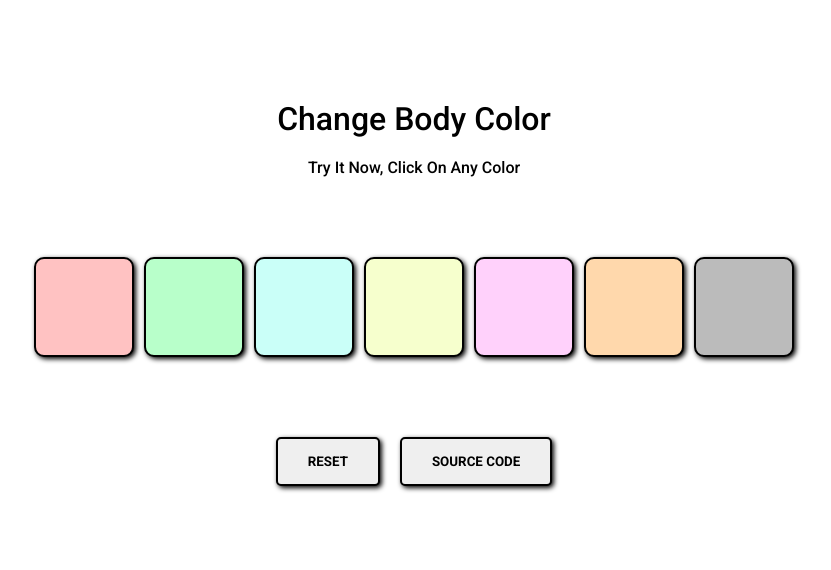
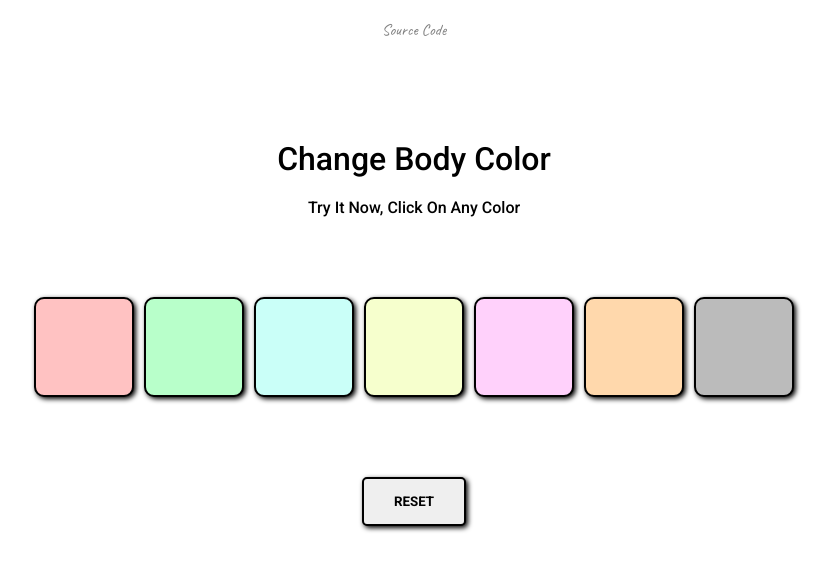
Before and after one commit to utkarshakya/change-body-color, a plain HTML site: page index.html in a window 1280 px wide. Shown: the whole page, without its empty margins (226-1057 px from the left). Drawn offline with Linux system fonts and the light colour scheme.

Commit message:
UPDATED index.html & style.css FILE.

```diff
--- a/index.html
+++ b/index.html
@@ -9,6 +9,10 @@
 </head>
 
 <body>
+    <div class="signature">
+        <!-- <a href="" target="_blank" title="Talk to me"><span class="caveat">@utkarshakya</span></a> -->
+        <a href="https://github.com/utkarshakya/change-body-color.git" target="_blank"><span class="caveat">Source Code</span></a>
+    </div>
     <div id="container-1">
         <h1>Change Body Color</h1>
         <p>Try It Now, Click On Any Color</p>
@@ -24,9 +28,7 @@
     </div>
     <div id="container-3">
         <button class="link-button" id="reset">RESET</button>
-        <a href="https://github.com/utkarshakya/change-body-color.git" target="_blank"><button class="link-button" id="code">SOURCE CODE</button></a>
     </div>
-    <!-- <a href="" class="signature"><span class="caveat">@utkarshakya</span></a> -->
 
     <script src="script.js"></script>
 </body>
--- a/style.css
+++ b/style.css
@@ -4,7 +4,7 @@
 
 .caveat {
     font-family: "Caveat", cursive;
-    font-size: smaller;
+    font-size: medium;
     font-weight: 100;
     font-style: normal;
 }
@@ -23,8 +23,7 @@ body {
     flex-direction: column;
     align-items: center;
     gap: 80px;
-    padding: 100px 20px 0px 20px;
-    /* background-color: #000; */
+    padding: 0px 20px;
 }
 
 #container-1 {
@@ -84,8 +83,6 @@ body {
     background-color: #bbb;
 }
 
-
-
 #container-3 {
     display: flex;
     justify-content: center;
@@ -109,10 +106,17 @@ body {
 
 .signature {
     display: flex;
-    position: fixed;
-    bottom: 5px;
-    color: black;
+    justify-content: center;
+    gap: 20px;
+    padding: 20px;
+}
+.signature a{
+    color: rgba(0, 0, 0, 0.5);
     text-decoration: none;
+    transition: all 0.3s linear;
+}
+.signature a:hover{
+    color: rgba(0, 0, 0, 0.9);
 }
 
 @media (max-width: 425px) {
@@ -144,10 +148,6 @@ body {
         gap: 20px;
     }
 
-    .signature{
-        color: rgba(0, 0, 0, 0.5);
-    }
-
     .caveat{
         font-size: xx-small;
     }
```
